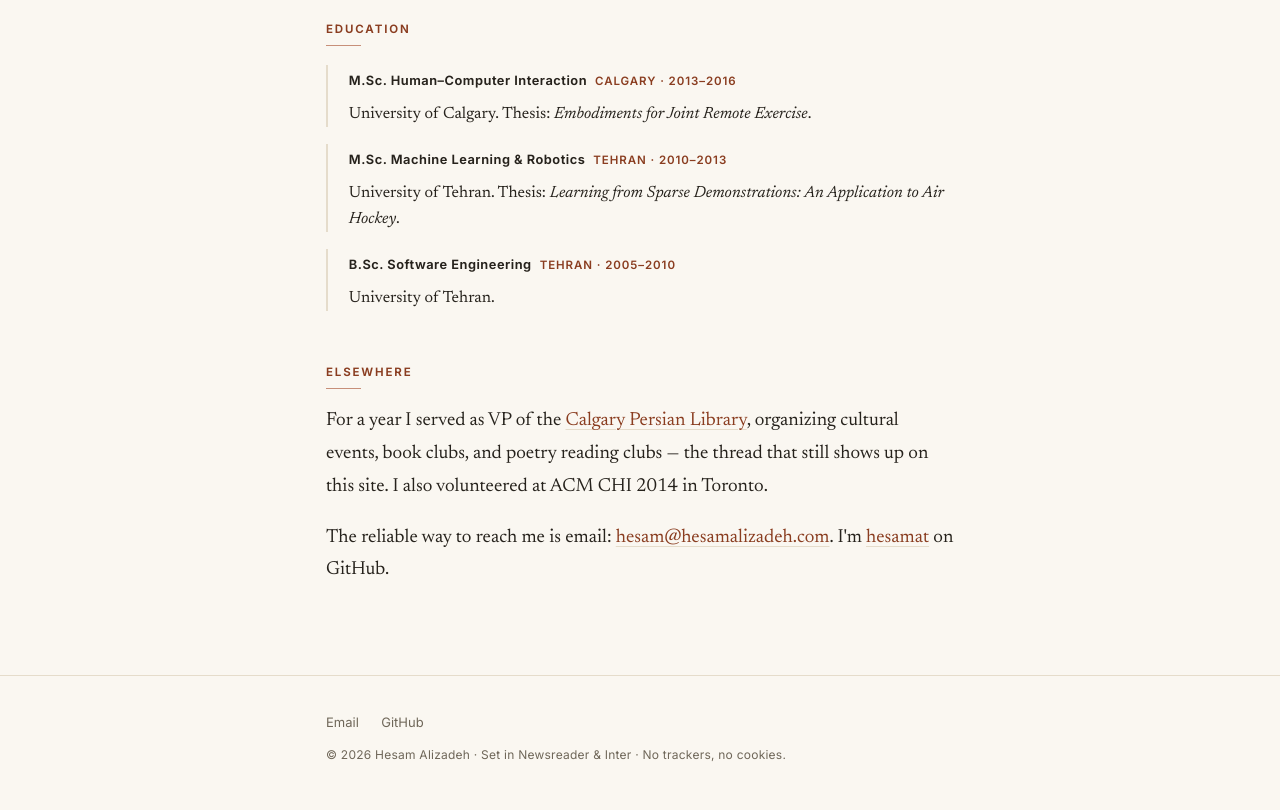
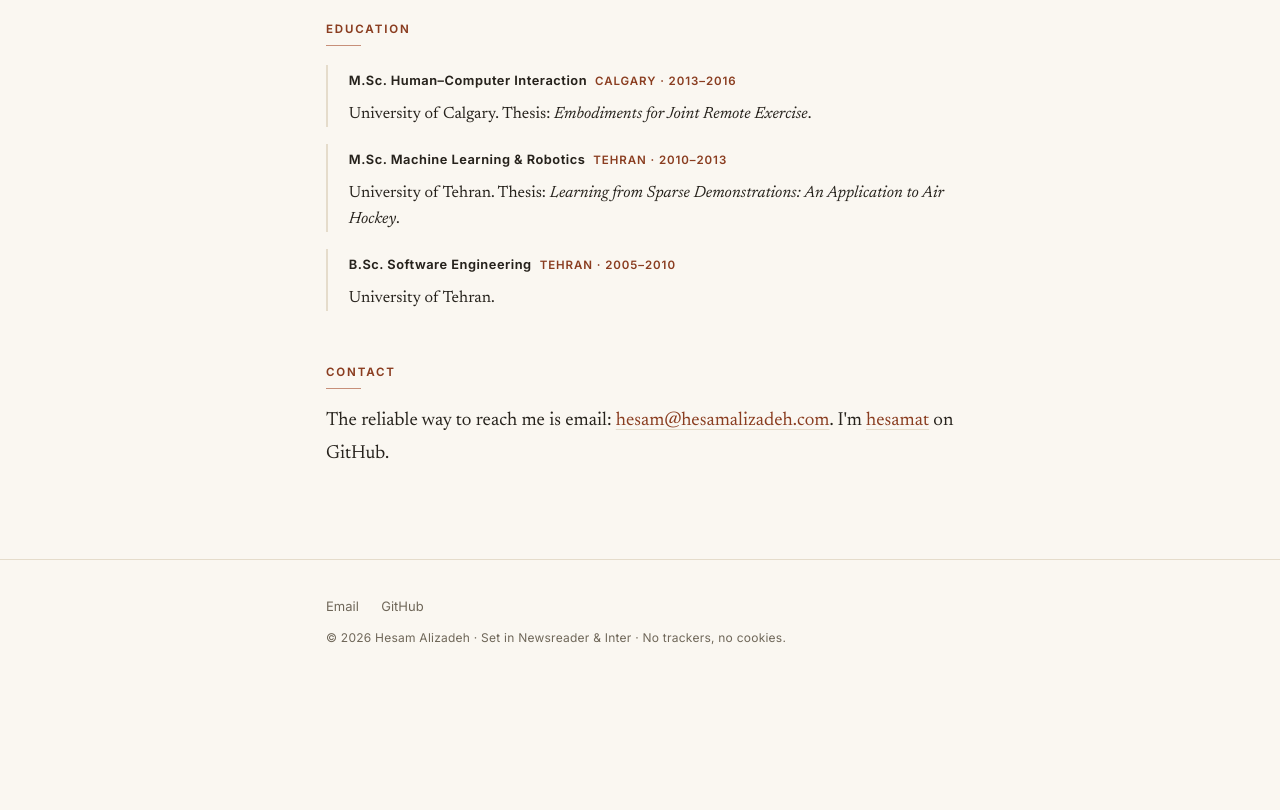
Before and after one commit to hesamat/hesamat.github.io, a plain HTML site: page about/index.html in a window 1280 px wide. Shown: the part 2052-2862 px from the top of the page. After the commit the page ends 2746 px from the top, so only its background shows below. Drawn offline with Linux system fonts and the light colour scheme.

Commit message:
Remove volunteer involvement claims

```diff
--- a/about/index.html
+++ b/about/index.html
@@ -95,9 +95,8 @@
       </ul>
     </section>
 
-    <section aria-labelledby="elsewhere">
-      <h2 class="kicker" id="elsewhere">Elsewhere</h2>
-      <p>For a year I served as VP of the <a href="https://calgarypersianlibrary.com/">Calgary Persian Library</a>, organizing cultural events, book clubs, and poetry reading clubs — the thread that still shows up on this site. I also volunteered at ACM CHI 2014 in Toronto.</p>
+    <section aria-labelledby="contact">
+      <h2 class="kicker" id="contact">Contact</h2>
       <p>The reliable way to reach me is email: <a href="mailto:hesam@hesamalizadeh.com">hesam@hesamalizadeh.com</a>. I'm <a href="https://github.com/hesamat" rel="me">hesamat</a> on GitHub.</p>
     </section>
   </main>
```
Also changed, not shown: index.html (+1 -1 lines).
